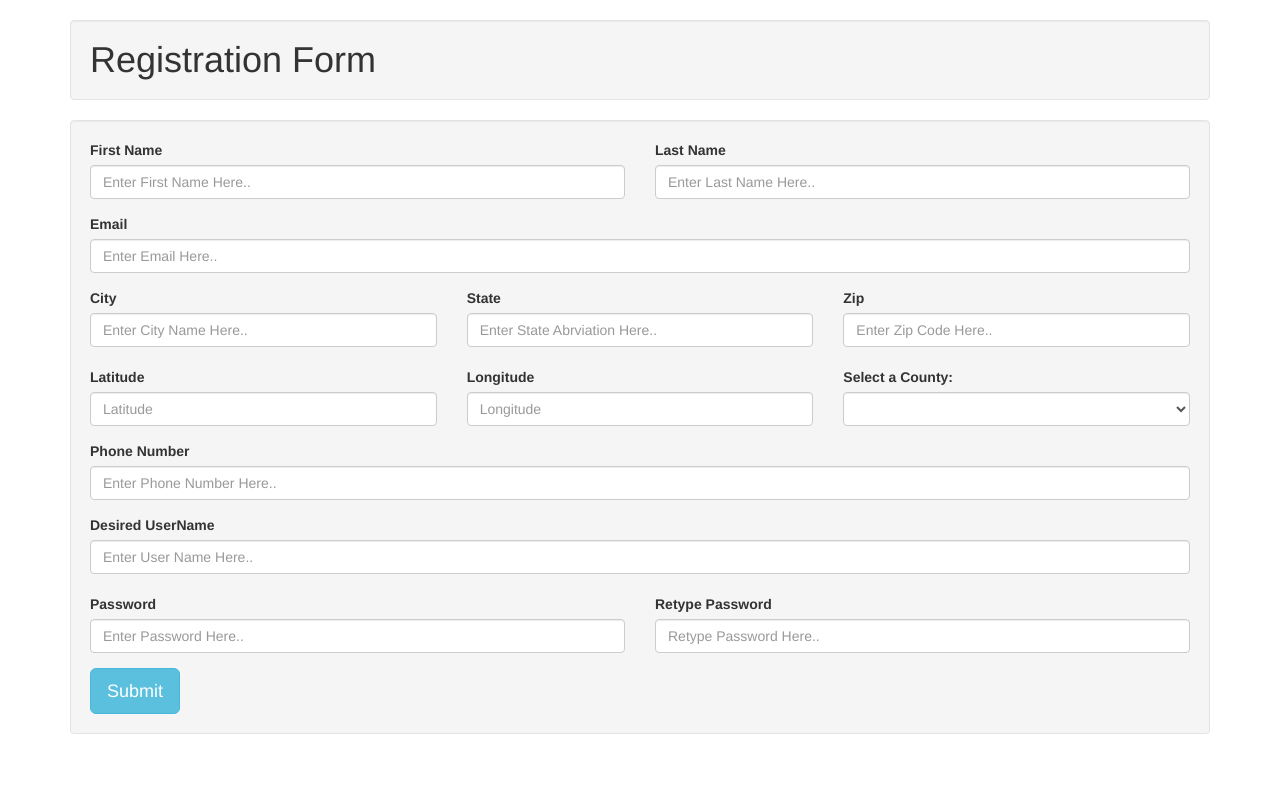
After one commit to jramirez1/CST336-SP19, a PHP site: page /labs/lab4/index.html in a window 1280 px wide. The commit adds this page. Run offline with PHP 8.4, Linux system fonts and the light colour scheme; lists and menus that the app fills with data are empty.

Commit message:
completed lab 4 ajax sign up-- push

```diff
--- a/index.php
+++ b/index.php
@@ -20,6 +20,7 @@
         <br>
         <a href= "/labs/lab3-quiz">Lab 3 Quiz</a>
         <br>
+        <a href= "/labs/lab4-AjaxSignUp">Lab 4 Ajax SignUp</a>
 
     </body>
 </html>
--- /dev/null
+++ b/labs/lab4/index.html
@@ -0,0 +1,266 @@
+<html>
+<head>
+  <meta http-equiv="Content-Type" content="text/html; charset=UTF-8">
+
+  <title>AJAX: Sign Up Page</title>
+
+  <script src="http://code.jquery.com/jquery-3.3.1.min.js" integrity="sha256-FgpCb/KJQlLNfOu91ta32o/NMZxltwRo8QtmkMRdAu8=" crossorigin="anonymous"></script>
+  <link href="//maxcdn.bootstrapcdn.com/bootstrap/3.3.0/css/bootstrap.min.css" rel="stylesheet" id="bootstrap-css">
+  <script src="//maxcdn.bootstrapcdn.com/bootstrap/3.3.0/js/bootstrap.min.js"></script>
+</head>
+
+<body id="dummybodyid">
+
+
+
+
+  <!-----------------BOOTSTRAP HTML----------------------------------->
+
+
+  <div class="container">
+    <h1 class="well">Registration Form</h1>
+	<div class="col-lg-12 well">
+	<div class="row">
+
+
+				<form id = "signUp">
+					<div class="col-sm-12">
+						<div class="row">
+							<div class="col-sm-6 form-group">
+								<label>First Name</label>
+								<input type="text" placeholder="Enter First Name Here.." class="form-control">
+							</div>
+							<div class="col-sm-6 form-group">
+								<label>Last Name</label>
+								<input type="text" placeholder="Enter Last Name Here.." class="form-control">
+							</div>
+						</div>
+						<div class="form-group">
+							<label>Email</label>
+							<div><input type="text" placeholder="Enter Email Here.."  class="form-control"></div>
+
+						</div>
+						<div class="row">
+							<div class="col-sm-4 form-group">
+								<label>City</label>
+								<input type="text" placeholder="Enter City Name Here.." class="form-control">
+							</div>
+							<div class="col-sm-4 form-group">
+								<label>State</label>
+								<input type="text" placeholder="Enter State Abrviation Here.." class="form-control" id ="state" onchange = "getCounty()">
+							  <label id = "stateErr"></label>
+							</div>
+							<div class="col-sm-4 form-group">
+								<label>Zip</label>
+								<input type="text" placeholder="Enter Zip Code Here.." class="form-control" id ="zip" onchange = "getZip()">
+							  <label id = "zipErr"></label>
+							</div>
+						</div>
+
+
+						<div class="row">
+							<div class="col-sm-4 form-group">
+								<label>Latitude</label>
+								<input type="text" placeholder="Latitude" class="form-control" id ="lat">
+							</div>
+							<div class="col-sm-4 form-group">
+								<label>Longitude</label>
+								<input type="text" placeholder="Longitude" class="form-control" id = "long">
+							</div>
+							<div class="col-sm-4 form-group">
+                <label>Select a County:</label>
+                <select class="form-control" id = "countyList" >
+                </select>
+            </div>
+						</div>
+
+
+					<div class="form-group">
+						<label>Phone Number</label>
+						<input type="text" placeholder="Enter Phone Number Here.." class="form-control">
+					</div>
+					<div class="form-group">
+						<label>Desired UserName</label>
+						<input type="text" placeholder="Enter User Name Here.." class="form-control"id = "userName" onchange = "getUserName()">
+						<label id = "userNameErr"></label>
+					</div>
+
+					<div class="row">
+							<div class="col-sm-6 form-group">
+								<label>Password</label>
+								<input type="password" placeholder="Enter Password Here.." class="form-control" id = "password1">
+							</div>
+							<div class="col-sm-6 form-group">
+								<label>Retype Password</label>
+								<input type="password" placeholder="Retype Password Here.." class="form-control" id = "password2">
+							</div>
+					</div>
+
+
+
+
+					<button type="submit" class="btn btn-lg btn-info">Submit</button>
+					</div>
+				</form>
+				</div>
+	</div>
+	</div>
+
+
+
+
+
+
+
+
+
+
+
+
+
+
+
+
+
+<!----------------------------------------------------->
+
+
+  <script type="text/javascript" >
+
+    var zip;
+    var state;
+    var userName;
+
+    function getZip()
+    {
+      var data = $('#zip').val().toString()
+      if(data.length== 5)
+      {
+       zip = data;
+      }
+
+
+    $.ajax({
+
+      type: "GET",
+      url: "http://itcdland.csumb.edu/~milara/ajax/cityInfoByZip.php?zip="+ zip,
+      dataType: "json",
+
+      success: function(data){
+        $('#zipErr').html("")
+        $('#city').val(data['city'])
+        $('#lat').val((data['latitude']))
+        $('#long').val((data['longitude']))
+      },
+      error: function (xhr,status,error) {
+
+            $('#zipErr').html("Zip code Not Found")
+
+          },
+
+    })
+
+
+    }
+
+
+    function getCounty()
+    {
+       state = $('#state').val().toString()
+
+
+       $.ajax({
+
+          type: "GET",
+          url: "http://itcdland.csumb.edu/~milara/ajax/countyList.php?state="+ state,
+          dataType: "json",
+
+          success: function(data){
+            if(data.length == 0)
+            {
+              $('#stateErr').html("Wrong Abreviation")
+            }
+            else
+            {
+              $('#stateErr').html("")
+              $("#countyList").empty()
+               $.each(data, function (index)
+               {
+                 //console.log(data[1]["county"])
+
+                  $("#countyList").append($('<option value = '+ data[index]["county"] + '>' + data[index]["county"] + ' </option>'))
+               });
+            }
+          },
+          error: function (xhr,status,error) {
+
+                $('#stateErr').html("Wrong Abreviation")
+
+              }
+
+      })
+
+    }
+
+
+
+
+
+    function getUserName()
+    {
+       userName = $('#userName').val().toString()
+       //produce a number from 0 to 1
+
+       var validName = Math.round(Math.random()) ;
+       // "check" if username is available
+       if(validName == 1)
+       {
+          $("#userNameErr").html("UserName is Available").css("color", "green")
+       }
+       else
+       {
+         $("#userNameErr").html("UserName is Taken").css("color", "red")
+       }
+
+    }
+
+
+    $( "#signUp" ).submit(function( event ) {
+      if( $("#password1").val() == $("#password2").val() )
+      {
+        console.log("pswrd match")
+        return;
+      }
+      if( $("#password1").val() != $("#password2").val() )
+      {
+        alert("Passwords do not match")
+        event.preventDefault();
+      }
+
+});
+
+
+
+
+  </script>
+
+
+
+
+
+
+
+
+
+
+
+
+
+
+
+
+
+
+</body>
+
+</html>
```
Also changed, not shown: in_class_examples/AJAX/styles.css (added, +29 -0 lines), in_class_examples/AJAX/test.js (deleted, +0 -13 lines), in_class_examples/AJAX/weather.html (+67 -41 lines).
